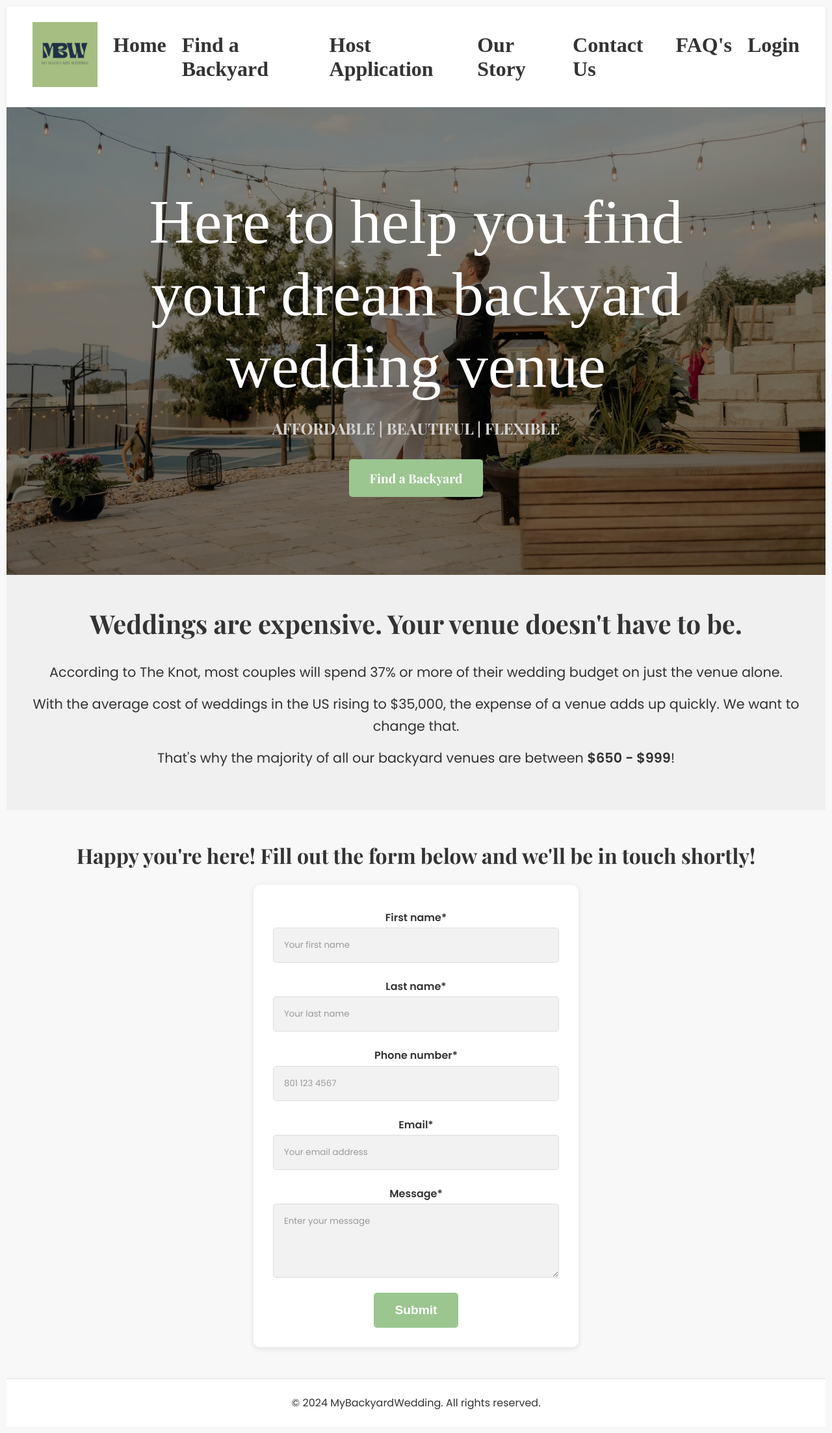
After one commit to spencerlay10/MyBackyardWedding, a web app: file views/index.html in a window 1280 px wide. The commit adds this page. Shown: the whole page at 65% size. Run offline with its HTML, style and script files only (its server is not run), Linux system fonts and the light colour scheme.

Commit message:
faq link and delete vs folder

```diff
--- a/styles/style.css
+++ b/styles/style.css
@@ -216,3 +216,26 @@ footer {
     font-size: 1rem;
     border-top: 1px solid #E0E0E0;
 }
+
+.faq-section {
+    display: grid;
+    grid-template-columns: 1fr 1fr;
+    gap: 20px;
+}
+.faq-item {
+    background: #fff;
+    padding: 20px;
+    border-radius: 8px;
+    box-shadow: 0 2px 5px rgba(0, 0, 0, 0.1);
+}
+.faq-item h3 {
+    font-size: 1.1rem;
+    margin-bottom: 10px;
+    font-weight: 600;
+    color: #333;
+}
+.faq-item p {
+    font-size: 0.9rem;
+    line-height: 1.5;
+    color: #666;
+}
--- /dev/null
+++ b/views/index.html
@@ -0,0 +1,66 @@
+<!DOCTYPE html>
+<html lang="en">
+<head>
+    <meta charset="UTF-8">
+    <meta name="viewport" content="width=device-width, initial-scale=1.0">
+    <title>My Backyard Wedding</title>
+    <link href="https://fonts.googleapis.com/css2?family=Playfair+Display:wght@700&family=Poppins:wght@400;600&display=swap" rel="stylesheet">
+    <link href="../styles/style.css" rel="stylesheet">
+
+</head>
+<body>
+    <!-- Header Section -->
+    <header>
+        <div class="logo">
+            <img src="../pictures/logo.jpeg" alt="Logo">
+        </div>
+        <nav>
+            <ul>
+                <li><a href="#home">Home</a></li>
+                <li><a href="#find">Find a Backyard</a></li>
+                <li><a href="signup_page.html">Host Application</a></li>
+                <li><a href="#story">Our Story</a></li>
+                <li><a href="#contact">Contact Us</a></li>
+                <li><a href="faq_page.ejs">FAQ's</a></li>
+                <li><a href="login_page.html">Login</a></li>
+            </ul>
+        </nav>
+    </header>
+    <!-- Hero Section -->
+    <section class="hero">
+        <div class="hero-text">
+            <h2>Here to help you find your dream backyard wedding venue</h2>
+            <p>AFFORDABLE | BEAUTIFUL | FLEXIBLE</p>
+            <a href="#contact" class="button">Find a Backyard</a>
+        </div>
+    </section>
+    <!-- Services Section -->
+    <section class="services">
+        <h3>Weddings are expensive. Your venue doesn't have to be.</h3>
+        <p>According to The Knot, most couples will spend 37% or more of their wedding budget on just the venue alone.</p>
+        <p>With the average cost of weddings in the US rising to $35,000, the expense of a venue adds up quickly. We want to change that.</p>
+        <p>That's why the majority of all our backyard venues are between <strong>$650 - $999</strong>!</p>
+    </section>
+    <!-- Contact Section -->
+    <section id="contact" class="contact">
+        <h3>Happy you're here! Fill out the form below and we'll be in touch shortly!</h3>
+        <form action="#" method="POST">
+            <label for="first-name">First name*</label>
+            <input type="text" id="first-name" name="first-name" placeholder="Your first name" required>
+            <label for="last-name">Last name*</label>
+            <input type="text" id="last-name" name="last-name" placeholder="Your last name" required>
+            <label for="phone">Phone number*</label>
+            <input type="tel" id="phone" name="phone" placeholder="801 123 4567" required>
+            <label for="email">Email*</label>
+            <input type="email" id="email" name="email" placeholder="Your email address" required>
+            <label for="message">Message*</label>
+            <textarea id="message" name="message" rows="4" placeholder="Enter your message" required></textarea>
+            <button type="submit" class="button">Submit</button>
+        </form>
+    </section>
+    <!-- Footer -->
+    <footer>
+        <p>&copy; 2024 MyBackyardWedding. All rights reserved.</p>
+    </footer>
+</body>
+</html>
```
Also changed, not shown: styles/login_style.css (line endings or trailing spaces).
